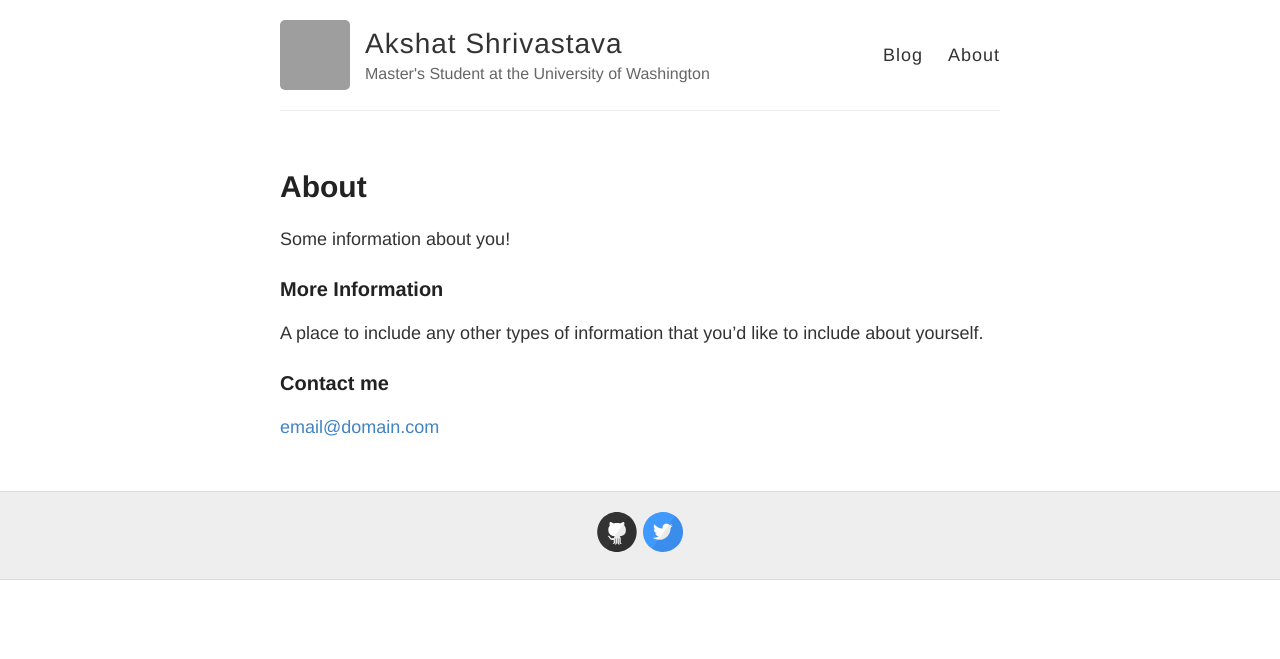
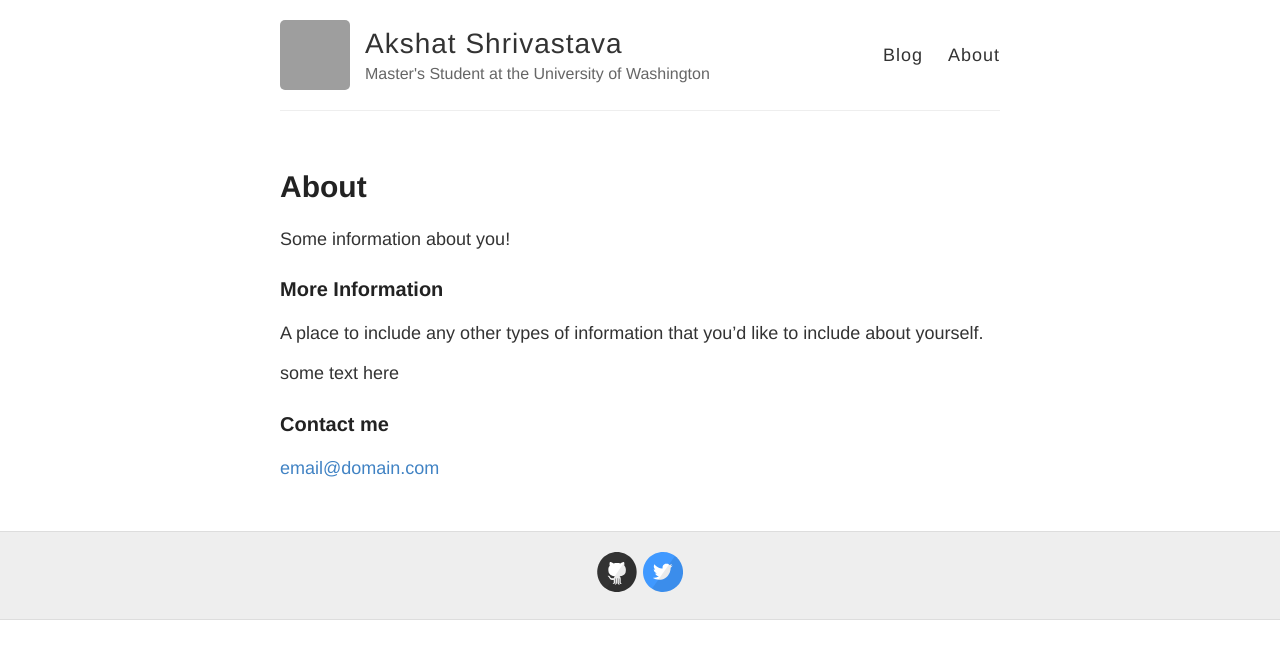
Before and after one commit to AkshatSh/akshatsh.github.io, a Jekyll site: the page built from about.md, in a window 1280 px wide. Shown: the top 659 px of the page. Built offline with Jekyll 4.4.1, drawn with Linux system fonts in a browser that asks for light colours; grey boxes are pictures that could not be loaded.

Commit message:
temp test

```diff
--- a/about.md
+++ b/about.md
@@ -10,6 +10,12 @@ Some information about you!
 
 A place to include any other types of information that you'd like to include about yourself.
 
+<div>
+<p>
+some text here
+</p>
+</div>
+
 ### Contact me
 
 [email@domain.com](mailto:email@domain.com)
```
